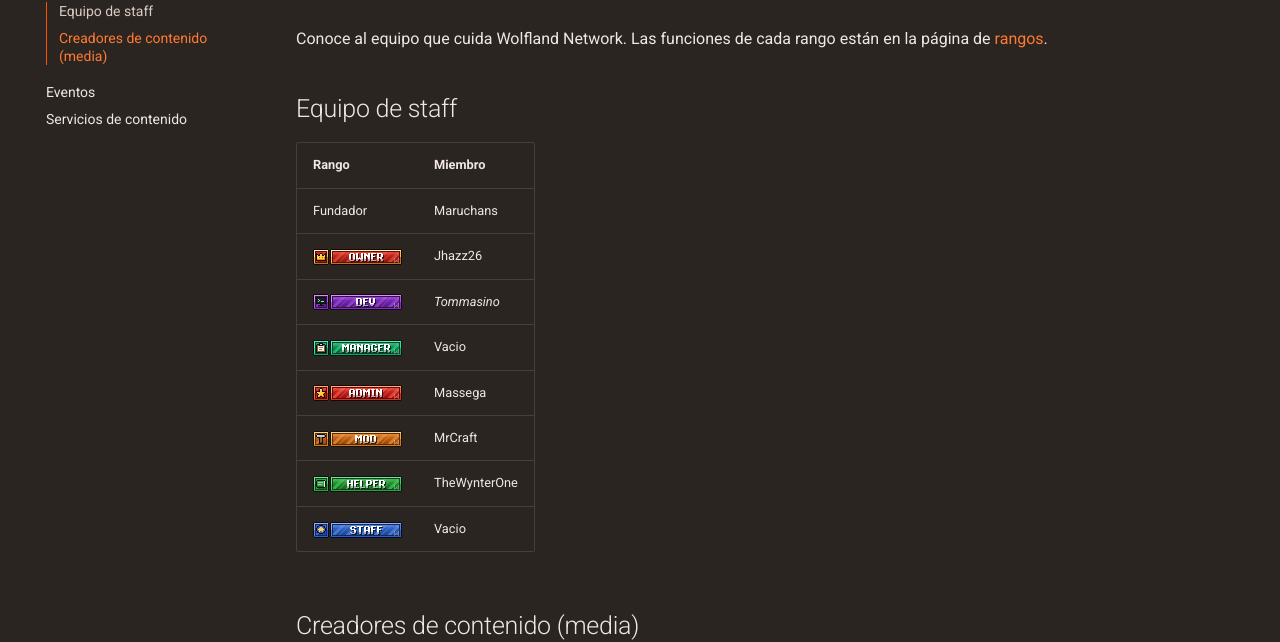
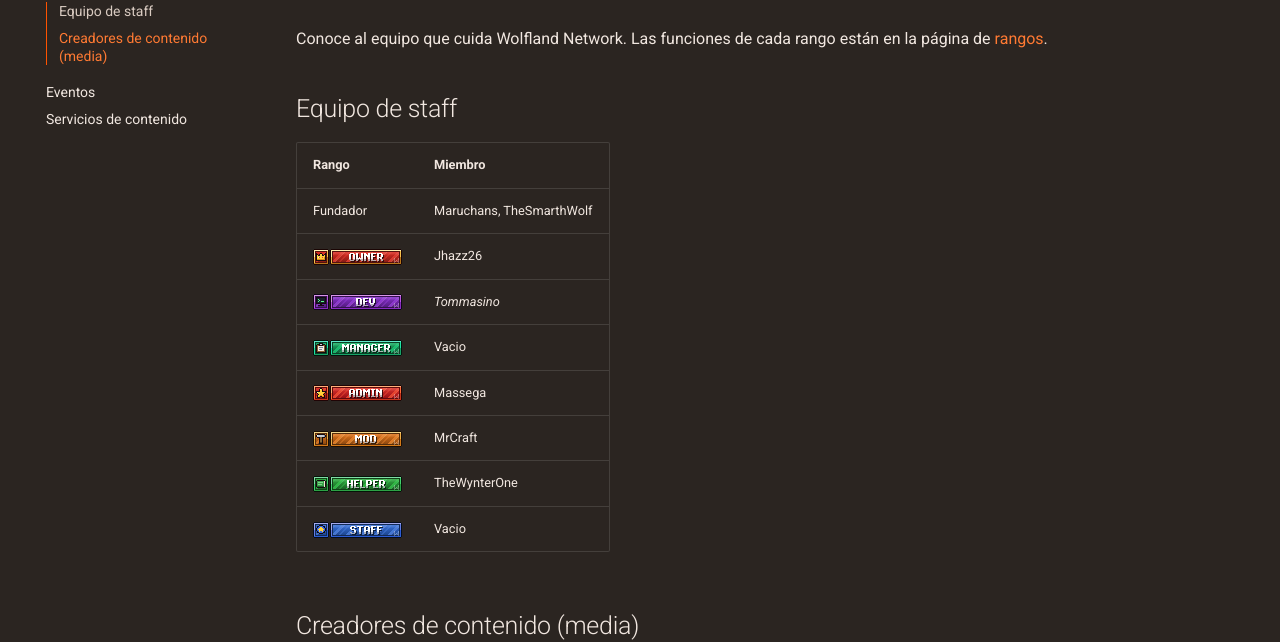
Before and after one commit to SrMaruchans/Wiki, an MkDocs documentation site: the page built from docs/staff.md, in a window 1280 px wide and 1193 px high. Shown: the part 202-844 px from the top of the window. Built offline with MkDocs 1.6.1 and Material for MkDocs 9.7.7, drawn with Linux system fonts in a browser that asks for light colours.

Commit message:
Update staff.md

```diff
--- a/docs/staff.md
+++ b/docs/staff.md
@@ -6,7 +6,7 @@ Conoce al equipo que cuida Wolfland Network. Las funciones de cada rango están
 
 | Rango | Miembro |
 |-------|---------|
-| Fundador | Maruchans |
+| Fundador | Maruchans, TheSmarthWolf |
 | ![Owner](assets/images/ranks/owner.png){ .rank-tag } | Jhazz26 |
 | ![Dev](assets/images/ranks/dev.png){ .rank-tag } | _Tommasino_ |
 | ![Manager](assets/images/ranks/manager.png){ .rank-tag } | Vacio |
```
